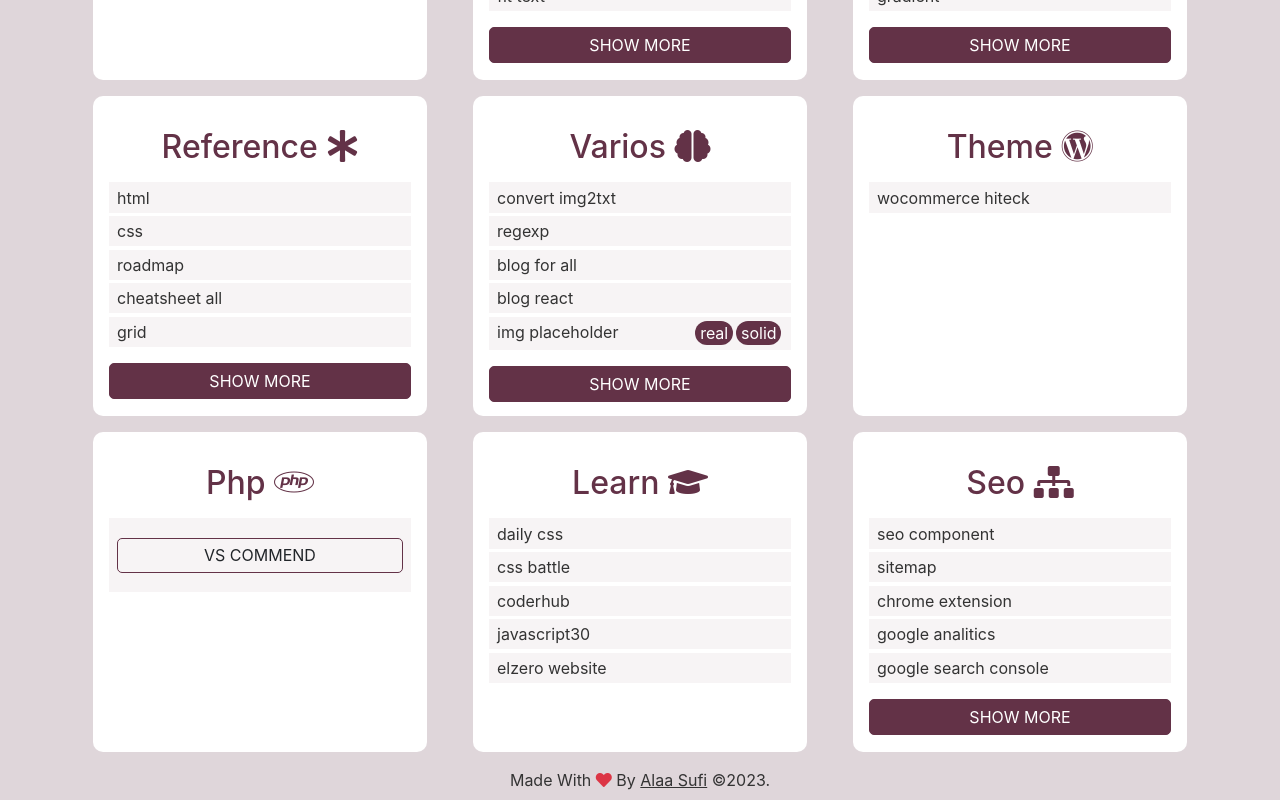
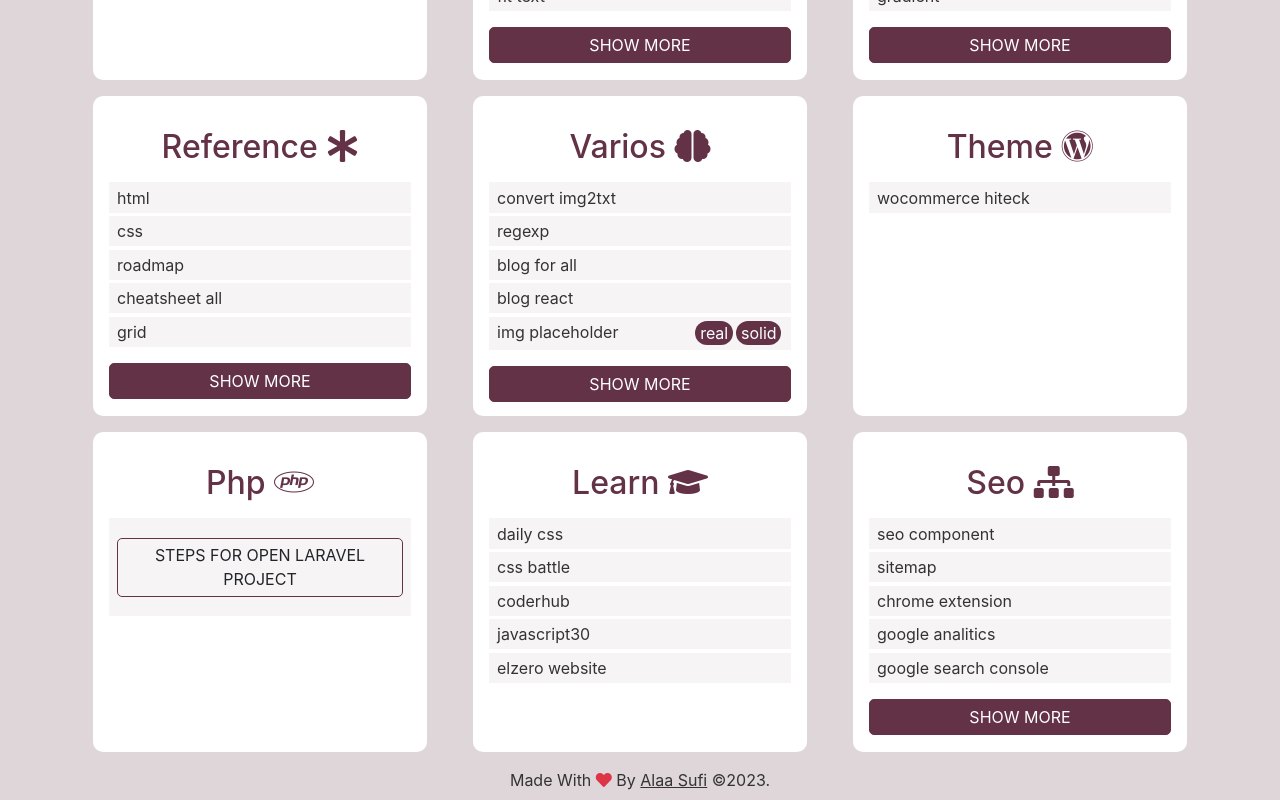
Before and after one commit to alaa-sufi/useful-websites, a React (Create React App) app: page / in a window 1280 px wide. Shown: the part 2040-2840 px from the top of the page. Built offline with nearby package versions, Linux system fonts and the light colour scheme.

Commit message:
edit text

```diff
--- a/src/App.js
+++ b/src/App.js
@@ -1047,7 +1047,7 @@ export default function App() {
       icon: "fab fa-php",
       list: [
         {
-          modalTitle: "VS commend",
+          modalTitle: "steps for open laravel project",
           id: "vs-php",
           modalBody: `<h5>from folder</h5>
           <ul style="height:initial" class="mb-3">
```
